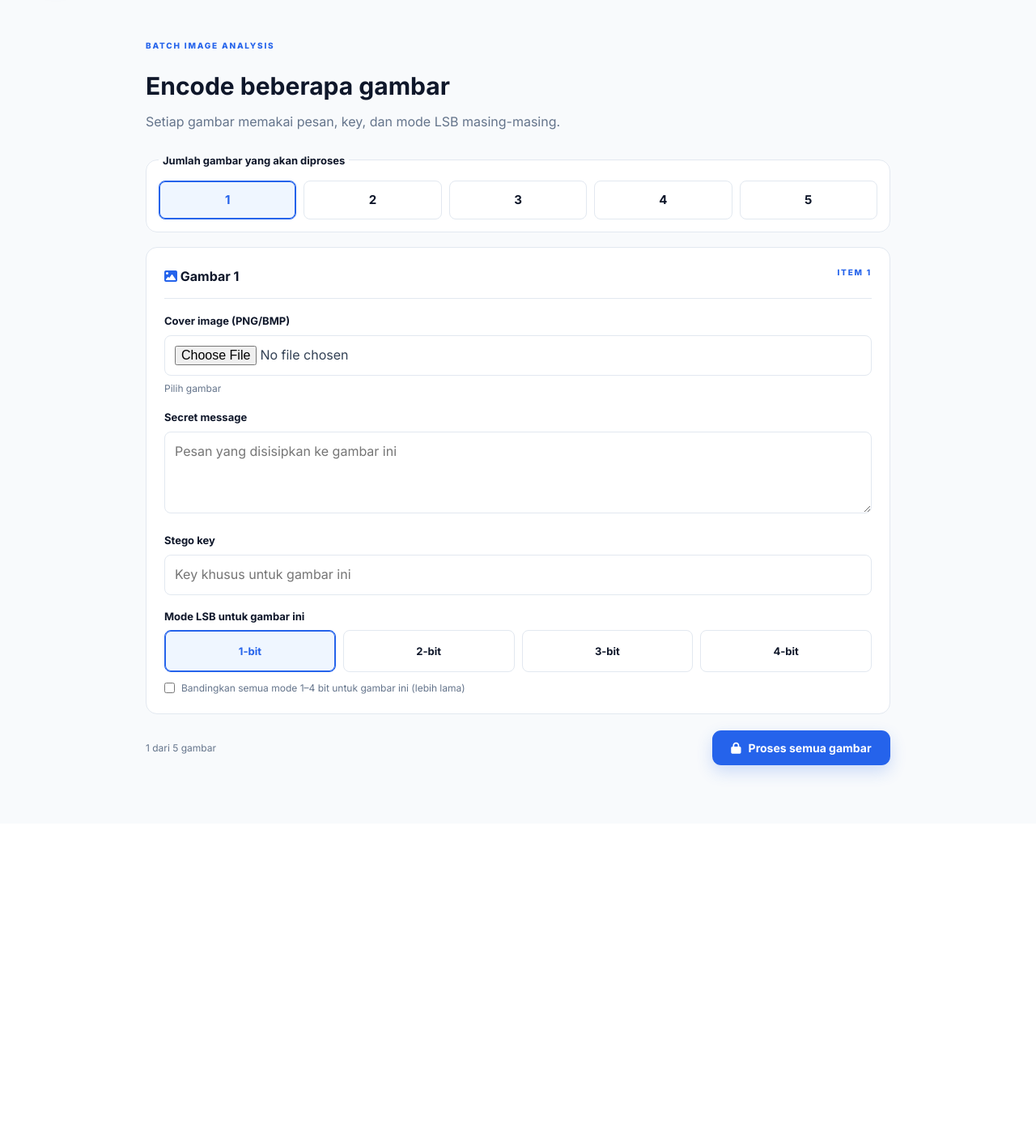
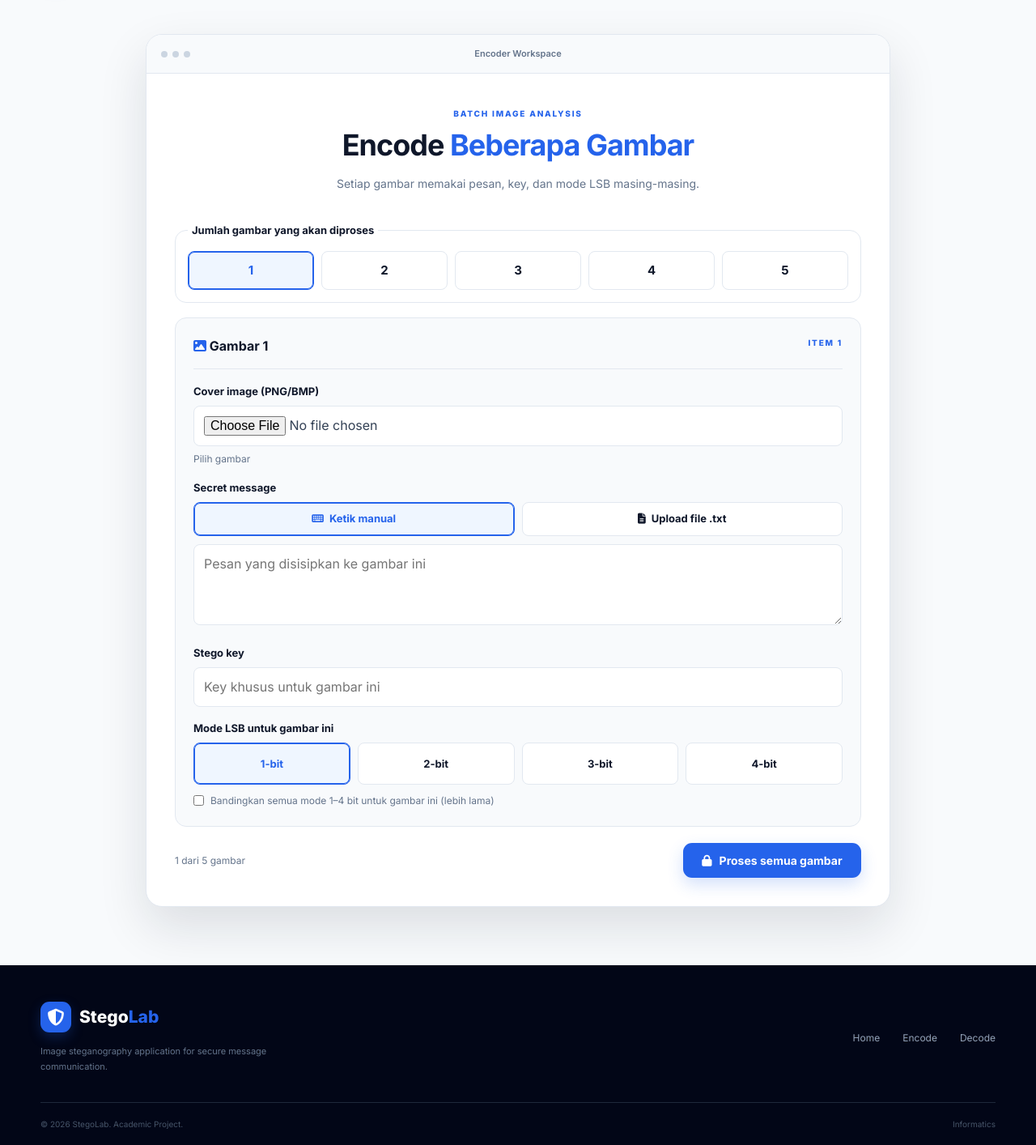
Before and after one commit to alifiaindahbalkis-u/Steganography, a Flask app: page /encode in a window 1280 px wide. Shown: the part 77-1491 px from the top of the page at 81% size. Before the commit the page ends 1042 px from the top, so only its background shows below. Run offline with Flask 3, Linux system fonts and the light colour scheme.

Commit message:
fitur up file txt

```diff
--- a/templates/encode_batch.html
+++ b/templates/encode_batch.html
@@ -12,10 +12,14 @@
     <style>
         .batch-page { min-height: 75vh; padding: 42px 0 72px; background: var(--background); }
         .batch-container { width: min(920px, calc(100% - 36px)); margin: 0 auto; }
+        /* Window box: melebarkan .image-card-main (default 440px) agar muat form batch */
+        .image-card-main.encode-window { width: 100%; max-width: none; min-height: 0; margin: 0 auto; }
+        .encode-window .visual-content { padding: 35px; }
+        .encode-window .section-heading { margin-left: auto; margin-right: auto; }
         .batch-heading { margin-bottom: 24px; }
         .batch-heading h1 { margin: 8px 0; color: var(--dark); font-size: 30px; }
         .batch-heading p { margin: 0; color: var(--muted); }
-        .image-job { margin-bottom: 18px; padding: 22px; border: 1px solid var(--border); border-radius: var(--radius-md); background: white; }
+        .image-job { margin-bottom: 18px; padding: 22px; border: 1px solid var(--border); border-radius: var(--radius-md); background: #f8fafc; }
         .image-job-heading { display: flex; align-items: center; justify-content: space-between; gap: 14px; padding-bottom: 14px; border-bottom: 1px solid var(--border); }
         .image-job-heading h2 { margin: 0; color: var(--dark); font-size: 16px; }
         .batch-fields { display: grid; grid-template-columns: 1fr 1fr; gap: 16px; padding-top: 17px; }
@@ -33,6 +37,13 @@
         .batch-control { width: 100%; padding: 11px 12px; border: 1px solid var(--border); border-radius: var(--radius-sm); background: white; color: var(--text); font: inherit; }
         .batch-control:focus { outline: 2px solid var(--primary-light); border-color: var(--primary); }
         .batch-field textarea { min-height: 96px; resize: vertical; }
+        .source-toggle { display: grid; grid-template-columns: 1fr 1fr; gap: 9px; margin-bottom: 10px; }
+        .source-choice { position: relative; cursor: pointer; margin: 0 !important; }
+        .source-choice input { position: absolute; width: 1px; height: 1px; opacity: 0; }
+        .source-choice span { display: flex; min-height: 42px; align-items: center; justify-content: center; gap: 7px; border: 1px solid var(--border); border-radius: var(--radius-sm); background: white; color: var(--dark); font-size: 13px; font-weight: 700; }
+        .source-choice input:checked + span { border-color: var(--primary); background: var(--primary-light); color: var(--primary); box-shadow: inset 0 0 0 1px var(--primary); }
+        .source-choice input:focus-visible + span { outline: 2px solid var(--primary); outline-offset: 2px; }
+        [data-source-panel][hidden] { display: none; }
         .bit-picker { grid-column: 1 / -1; margin: 0; padding: 0; border: 0; }
         .bit-options { display: grid; grid-template-columns: repeat(4, minmax(0, 1fr)); gap: 9px; }
         .bit-choice { position: relative; cursor: pointer; }
@@ -49,6 +60,7 @@
         .batch-limit { color: var(--muted); font-size: 12px; }
         @media (max-width: 640px) {
             .batch-page { padding-top: 30px; }
+            .encode-window .visual-content { padding: 20px; }
             .batch-heading h1 { font-size: 25px; }
             .image-job { padding: 17px; }
             .batch-fields { grid-template-columns: 1fr; }
@@ -76,10 +88,21 @@
 
     <main class="batch-page">
         <div class="batch-container">
-            <div class="batch-heading">
+          <div class="image-card-main encode-window">
+            <div class="window-header">
+                <div class="window-dots">
+                    <span></span>
+                    <span></span>
+                    <span></span>
+                </div>
+                <span class="window-title">Encoder Workspace</span>
+            </div>
+
+            <div class="visual-content">
+            <div class="section-heading" style="text-align: center; margin-bottom: 35px;">
                 <span class="section-label">BATCH IMAGE ANALYSIS</span>
-                <h1>Encode beberapa gambar</h1>
-                <p>Setiap gambar memakai pesan, key, dan mode LSB masing-masing.</p>
+                <h2>Encode <span>Beberapa Gambar</span></h2>
+                <p style="margin: 0 auto;">Setiap gambar memakai pesan, key, dan mode LSB masing-masing.</p>
             </div>
 
             {% if error %}<div class="batch-error" role="alert">{{ error }}</div>{% endif %}
@@ -111,9 +134,19 @@
                                 <input class="batch-control" data-name="image" data-id="image" type="file" accept=".png,.bmp,image/png,image/bmp" required>
                                 <span class="file-selection" data-file-name>Pilih gambar</span>
                             </div>
-                            <div class="batch-field full-width">
-                                <label data-label-for="message">Secret message</label>
-                                <textarea class="batch-control" data-name="message" data-id="message" rows="3" required placeholder="Pesan yang disisipkan ke gambar ini"></textarea>
+                            <div class="batch-field full-width" data-message-field>
+                                <label>Secret message</label>
+                                <div class="source-toggle" role="radiogroup" aria-label="Sumber pesan">
+                                    <label class="source-choice"><input data-name="message_source" type="radio" value="manual" checked><span><i class="fa-solid fa-keyboard"></i> Ketik manual</span></label>
+                                    <label class="source-choice"><input data-name="message_source" type="radio" value="file"><span><i class="fa-solid fa-file-lines"></i> Upload file .txt</span></label>
+                                </div>
+                                <div data-source-panel="manual">
+                                    <textarea class="batch-control" data-name="message" data-id="message" rows="3" required placeholder="Pesan yang disisipkan ke gambar ini"></textarea>
+                                </div>
+                                <div data-source-panel="file" hidden>
+                                    <input class="batch-control" data-name="message_file" data-id="message_file" type="file" accept=".txt,text/plain" disabled>
+                                    <span class="file-selection" data-txt-name>Pilih file .txt (UTF-8, maks. 100 KB)</span>
+                                </div>
                             </div>
                             <div class="batch-field full-width">
                                 <label data-label-for="stego_key">Stego key</label>
@@ -143,6 +176,8 @@
                     <button class="btn btn-primary batch-submit" type="submit"><i class="fa-solid fa-lock"></i> Proses semua gambar</button>
                 </div>
             </form>
+            </div>
+          </div>
         </div>
     </main>
 
@@ -185,13 +220,64 @@
         });
 
         jobsContainer.addEventListener("change", (event) => {
-            if (event.target.matches('input[type="file"]')) {
-                const display = event.target.closest(".batch-field").querySelector("[data-file-name]");
-                display.textContent = event.target.files[0]?.name || "Pilih gambar";
+            const target = event.target;
+
+            // Ganti sumber pesan: manual <-> file .txt
+            if (target.matches('input[type="radio"][data-name="message_source"]')) {
+                const field = target.closest("[data-message-field]");
+                const useFile = target.value === "file";
+                const manualPanel = field.querySelector('[data-source-panel="manual"]');
+                const filePanel = field.querySelector('[data-source-panel="file"]');
+                const textarea = manualPanel.querySelector("textarea");
+                const txtInput = filePanel.querySelector('input[type="file"]');
+
+                manualPanel.hidden = useFile;
+                filePanel.hidden = !useFile;
+                // Input yang tidak aktif tidak ikut terkirim & tidak memblokir validasi
+                textarea.disabled = useFile;
+                textarea.required = !useFile;
+                txtInput.disabled = !useFile;
+                txtInput.required = useFile;
+                return;
+            }
+
+            if (target.matches('input[type="file"][data-name="message_file"]')) {
+                const display = target.closest("[data-source-panel]").querySelector("[data-txt-name]");
+                display.textContent = target.files[0]?.name || "Pilih file .txt (UTF-8, maks. 100 KB)";
+                return;
+            }
+
+            if (target.matches('input[type="file"]')) {
+                const display = target.closest(".batch-field").querySelector("[data-file-name]");
+                display.textContent = target.files[0]?.name || "Pilih gambar";
             }
         });
 
         refreshJobs(1);
     </script>
 </body>
+
+    <footer class="footer">
+        <div class="footer-container">
+            <div class="footer-brand">
+                <a href="/" class="brand" style="color: white;">
+                    <div class="brand-icon">
+                        <i class="fa-solid fa-shield-halved"></i>
+                    </div>
+                    <span>Stego<span class="brand-highlight">Lab</span></span>
+                </a>
+                <p>Image steganography application for secure message communication.</p>
+            </div>
+            <div class="footer-links">
+                <a href="/">Home</a>
+                <a href="/encode">Encode</a>
+                <a href="/decode">Decode</a>
+            </div>
+        </div>
+        <div class="footer-bottom">
+            <p>© 2026 StegoLab. Academic Project.</p>
+            <span>Informatics</span>
+        </div>
+    </footer>
+
 </html>
```
